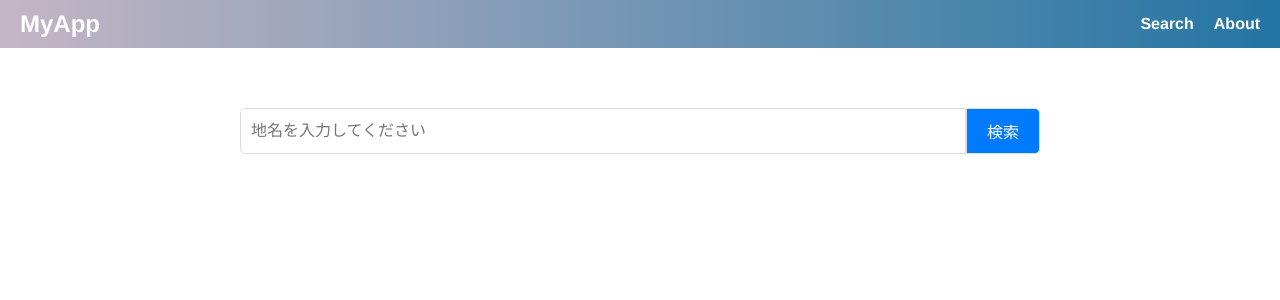
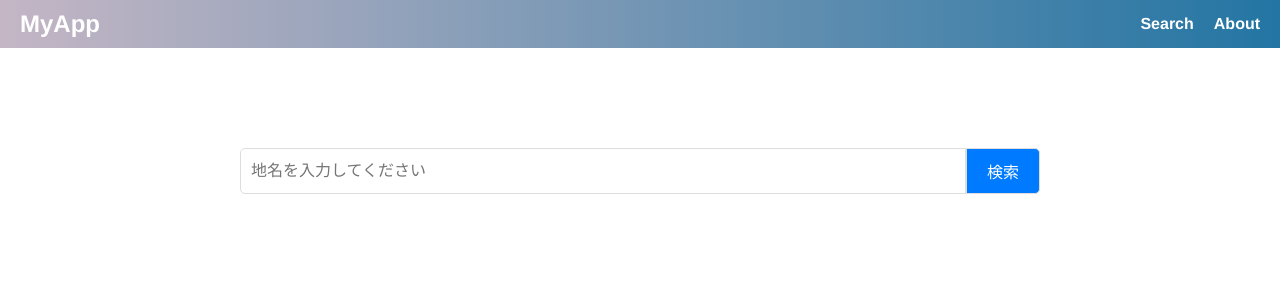
Before and after one commit to youha6149/nationwide_search_app, a Vue app in the folder frontend/: page / in a window 1280 px wide. Shown: the top 300 px of the page. Built offline with nearby package versions, Linux system fonts and the light colour scheme.

Commit message:
Improve margin and position of header in App.vue

```diff
--- a/frontend/src/App.vue
+++ b/frontend/src/App.vue
@@ -10,6 +10,10 @@
 </template>
 
 <style>
+body {
+  margin: 0%;
+}
+
 #app {
   font-family: Avenir, Helvetica, Arial, sans-serif;
   -webkit-font-smoothing: antialiased;
@@ -29,7 +33,7 @@
   );
   padding: 10px 20px;
   color: white;
-  position: fixed;
+  position: relative;
   top: 0;
   left: 0;
   right: 0;
```
